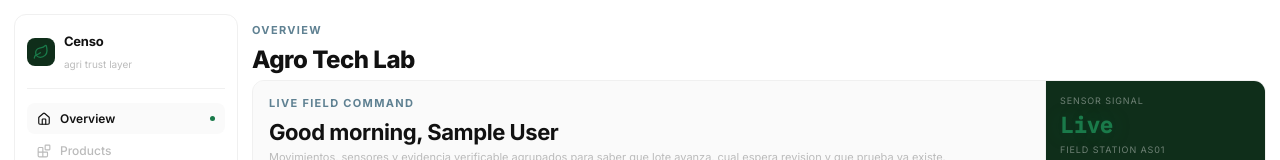
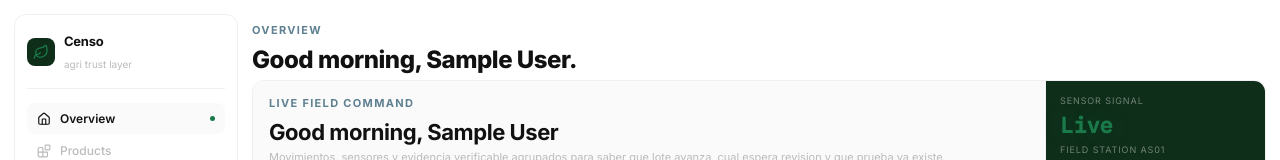
Before and after one commit to EstebanCanales/cenzo, a Next.js app in the folder apps/web/: page /dashboard in a window 1280 px wide. Shown: the top 160 px of the page. Built offline with nearby package versions, Linux system fonts and the light colour scheme; no server answers; sample sign-in values are in the browser's storage.

Commit message:
design: replace static 'Agro Tech Lab' heading with user greeting

```diff
--- a/apps/web/app/dashboard/page.tsx
+++ b/apps/web/app/dashboard/page.tsx
@@ -16,7 +16,7 @@
     <LabShell
       description="Visibilidad clara sobre lotes, validaciones y calidad a medida que el producto avanza."
       eyebrow="Overview"
-      heading="Agro Tech Lab"
+      heading={`${greeting}, ${user}.`}
       variant="overview"
     >
       <section className="command-surface">
```
